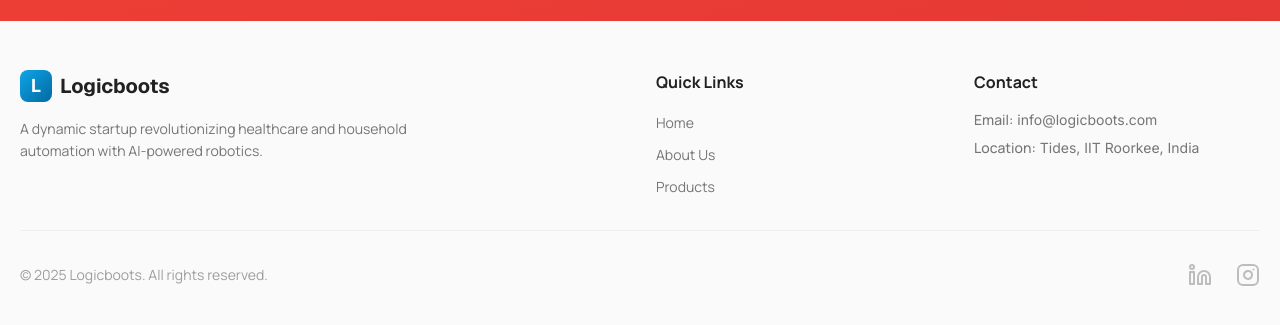
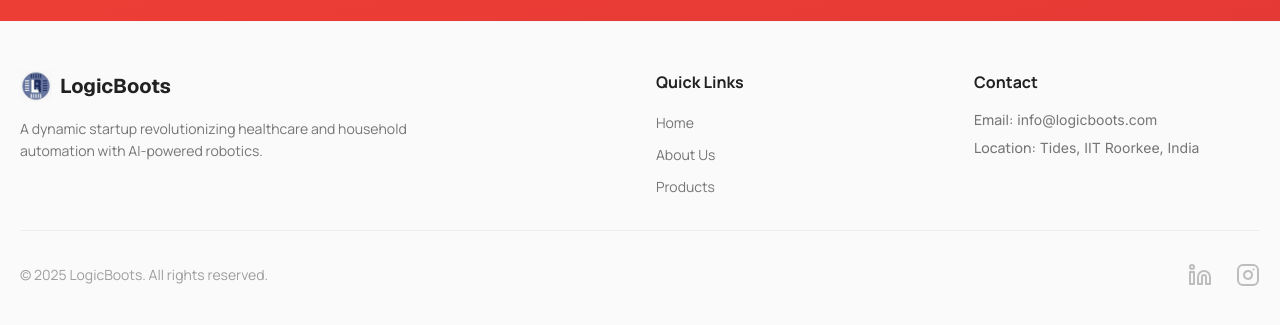
Before and after one commit to lord-vinayak/logicboots, a React (Vite) app: page /products/ai-stethoscope in a window 1280 px wide. Shown: the part 3718-4043 px from the top of the page. Built offline with nearby package versions, Linux system fonts and the light colour scheme.

Commit message:
fixed footer logo

```diff
--- a/src/components/Footer.jsx
+++ b/src/components/Footer.jsx
@@ -9,10 +9,11 @@ const Footer = () => {
           <div className="col-span-1 md:col-span-2">
             <div className="flex items-center space-x-2 mb-4">
               <div className="w-8 h-8 bg-gradient-to-br from-primary-500 to-primary-700 rounded-lg flex items-center justify-center">
-                <span className="text-white font-bold text-lg">L</span>
+                {/* <span className="text-white font-bold text-lg">L</span> */}
+                <img src="/logo-s.jpg" alt="" />
               </div>
               <span className="font-geist text-xl font-bold text-gray-900">
-                Logicboots
+                LogicBoots
               </span>
             </div>
             <p className="font-manrope text-gray-600 text-sm leading-relaxed max-w-md">
@@ -67,7 +68,7 @@ const Footer = () => {
         {/* Bottom Bar */}
         <div className="border-t border-gray-200 mt-8 pt-8 flex flex-col md:flex-row justify-between items-center">
           <p className="font-manrope text-gray-500 text-sm">
-            © 2025 Logicboots. All rights reserved.
+            © 2025 LogicBoots. All rights reserved.
           </p>
           <div className="flex space-x-6 mt-4 md:mt-0">
             <a
```
